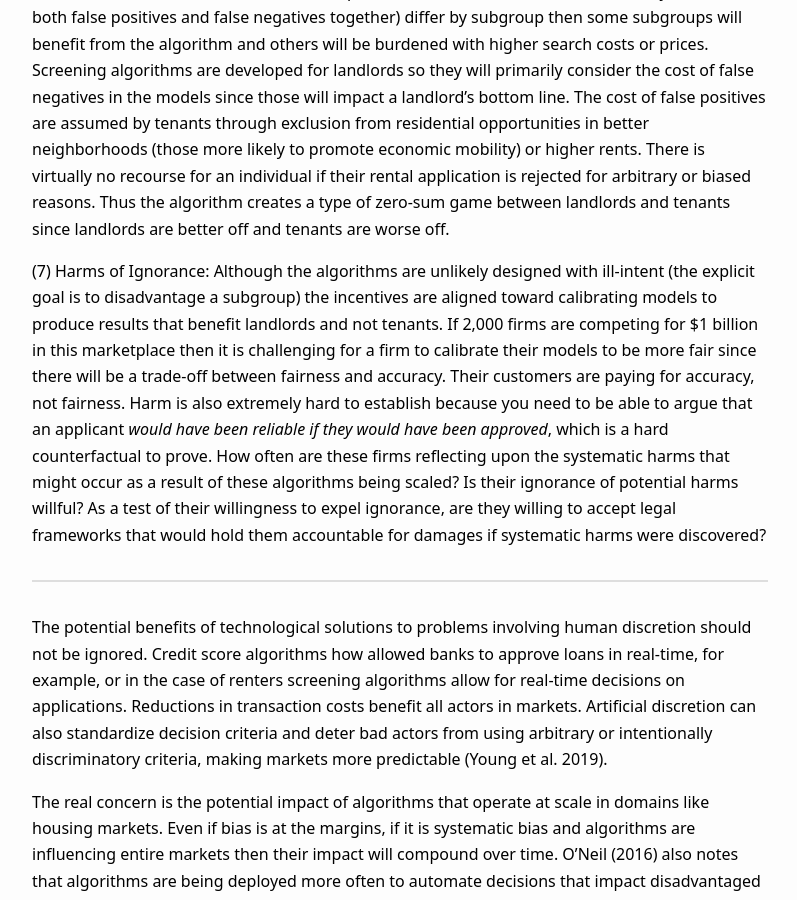
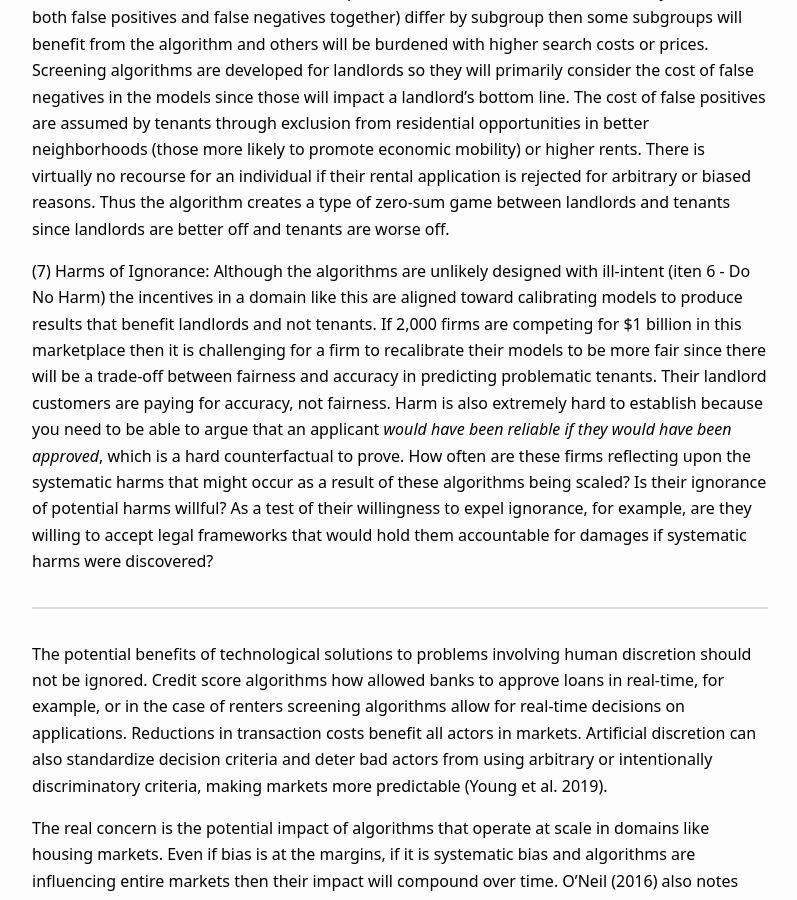
Before and after one commit to lecy/wells-dubois-protocol, a Jekyll site: the page built from index.md, in a window 1280 px wide and 900 px high, scrolled down 12770 px. Shown: the whole window, without its empty margins (240-1037 px from the left). Built offline with Jekyll 4.4.1, drawn with Linux system fonts in a browser that asks for light colours.

Commit message:
Update index.md

```diff
--- a/index.md
+++ b/index.md
@@ -204,7 +204,7 @@ As a demonstration of the utuility of the Wells-DuBois protocol, one could ident
 
 **(5) Harms of Misfit Models**: Related to the previous item, if rates of *balanced* accuracy (rates of both false positives and false negatives together) differ by subgroup then some subgroups will benefit from the algorithm and others will be burdened with higher search costs or prices. Screening algorithms are developed for landlords so they will primarily consider the **cost of false negatives** in the models since those will impact a landlord's bottom line. The **cost of false positives** are assumed by tenants through exclusion from residential opportunities in better neighborhoods (those more likely to promote economic mobility) or higher rents. There is virtually no recourse for an individual if their rental application is rejected for arbitrary or biased reasons. Thus the algorithm creates a type of zero-sum game between landlords and tenants since landlords are better off and tenants are worse off.
 
-**(7) Harms of Ignorance:** Although the algorithms are unlikely designed with ill-intent (the explicit goal is to disadvantage a subgroup) the incentives are aligned toward calibrating models to produce results that benefit landlords and not tenants. If 2,000 firms are competing for $1 billion in this marketplace then it is challenging for a firm to calibrate their models to be more fair since there will be a trade-off between fairness and accuracy. Their customers are paying for accuracy, not fairness. Harm is also extremely hard to establish because you need to be able to argue that an applicant *would have been reliable if they would have been approved*, which is a hard counterfactual to prove. How often are these firms reflecting upon the systematic harms that might occur as a result of these algorithms being scaled? Is their ignorance of potential harms willful? As a test of their willingness to expel ignorance, are they willing to accept legal frameworks that would hold them accountable for damages if systematic harms were discovered?
+**(7) Harms of Ignorance:** Although the algorithms are unlikely designed with ill-intent (iten 6 - Do No Harm) the incentives in a domain like this are aligned toward calibrating models to produce results that benefit landlords and not tenants. If 2,000 firms are competing for $1 billion in this marketplace then it is challenging for a firm to recalibrate their models to be more fair since there will be a trade-off between fairness and accuracy in predicting problematic tenants. Their landlord customers are paying for accuracy, not fairness. Harm is also extremely hard to establish because you need to be able to argue that an applicant *would have been reliable if they would have been approved*, which is a hard counterfactual to prove. How often are these firms reflecting upon the systematic harms that might occur as a result of these algorithms being scaled? Is their ignorance of potential harms willful? As a test of their willingness to expel ignorance, for example, are they willing to accept legal frameworks that would hold them accountable for damages if systematic harms were discovered?
 
 ------------
 
```
